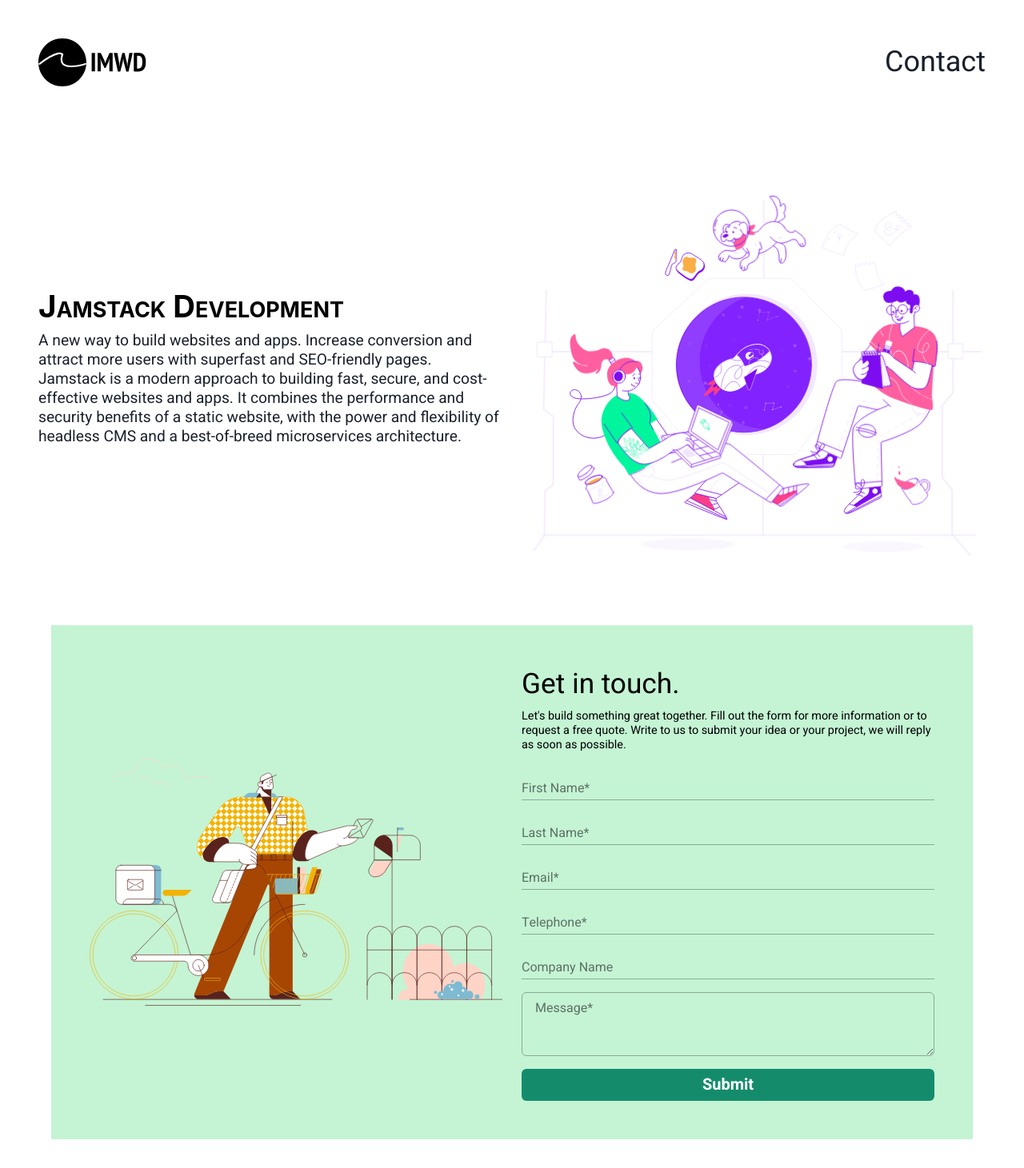
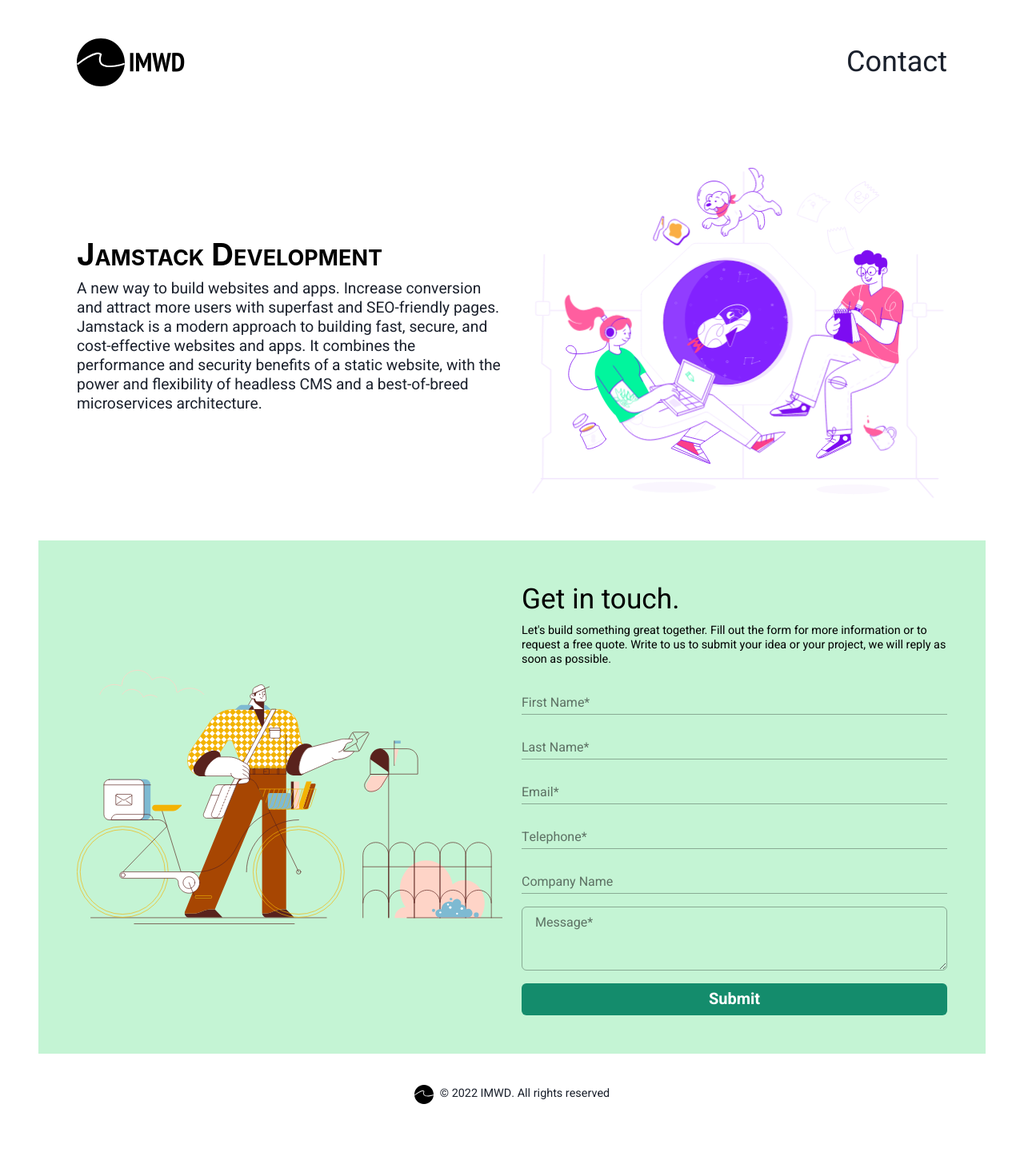
Before and after one commit to paulmendrik/imwd-website, a Next.js app: page /test in a window 1280 px wide. Shown: the top 1461 px of the page at 80% size. After the commit the page ends 1403 px from the top, so only its background shows below. Built offline with nearby package versions, Linux system fonts and the light colour scheme; a web font is replaced by a local one.

Commit message:
updated header

```diff
--- a/components/common/header.js
+++ b/components/common/header.js
@@ -9,13 +9,13 @@ export const Header = () => {
 return (
 <Fragment>
 <Flex className='header'  p={["1rem","3rem"]} alignItems={'center'}  >
-<Box>
+<Box px={["1rem","3rem"]}>
 <NextLink href="/">
 <Link><Image src="/logo.svg" alt="logo"/></Link>
 </NextLink>
 </Box>
 <Spacer/>
-<Box>
+<Box px={["1rem","3rem"]}>
 <Contact/>
 </Box>
 </Flex>
--- a/components/common/layout.js
+++ b/components/common/layout.js
@@ -12,7 +12,7 @@ return (
 <Header/>
 <Hero/>
 <Box
-px={["1rem", "4rem"]}
+px={["1rem", "3rem"]}
 py={"1rem"}
 width="full"
 >
--- a/components/content/hero.js
+++ b/components/content/hero.js
@@ -5,8 +5,8 @@ import { Box, Flex, Heading, SimpleGrid,Text } from '@chakra-ui/react';
 
 export const Hero = () => {
 return (
-<Box className="hero" p={["1rem","3rem"]} height={"auto"} >
-<SimpleGrid columns={[1,2]} spacing={[4,6]} >
+<Box className="hero" px={["1rem","3rem"]} py={"1rem"}  height={"auto"} >
+<SimpleGrid px={["1rem","3rem"]} columns={[1,2]} spacing={[4,6]} >
 <Flex
 className="animation"
 display={["block", "none"]}
--- a/styles/app.css
+++ b/styles/app.css
@@ -43,7 +43,7 @@ h2 {
 
 h4 {
   font-variation-settings: 'wght' 700 !important;
-  font-size: 2.25vw !important;
+  font-size: 1.75vw !important;
   color: #000 !important;
 }
 
```
